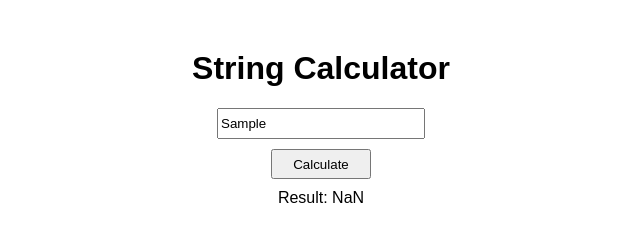
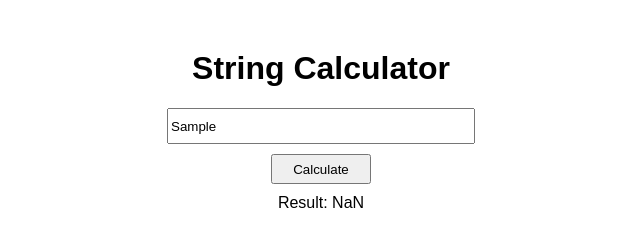
Before and after one commit to vaibhavpit/String-Calculator, a plain HTML site: page index.html in a window 1280 px wide. Both pictures are taken after typing "Sample" into the empty fields and a click on the button "Calculate". Shown: the whole page, without its empty margins (319-959 px from the left). Drawn offline with Linux system fonts and the light colour scheme.

Commit message:
Added comment Into for Each step

```diff
--- a/index.html
+++ b/index.html
@@ -5,15 +5,14 @@
     <meta name="viewport" content="width=device-width, initial-scale=1.0">
     <title>String Calculator</title>
     <style>
-        /* Basic styling */
         body {
             font-family: Arial, sans-serif;
             text-align: center;
             margin-top: 50px;
         }
         input {
-            width: 200px;
-            height: 25px;
+            width: 300px;
+            height: 30px;
             margin-bottom: 10px;
         }
         button {
@@ -30,46 +29,58 @@
 </head>
 <body>
     <h1>String Calculator</h1>
+
+    <!-- Input field for entering numbers -->
     <input type="text" id="numbersInput" placeholder="Enter numbers">
     <br>
+
+    <!-- Button to trigger calculation -->
     <button onclick="calculate()">Calculate</button>
+
+    <!-- Paragraph to display the result -->
     <p id="result"></p>
+
+    <!-- Paragraph to display any errors (like negative numbers) -->
     <p id="error"></p>
 
+    <!-- Embedded JavaScript -->
     <script>
         function add(numbers) {
-            if (!numbers) return 0;
+            if (!numbers) return 0;  // If input is empty, return 0.
 
-            let delimiter = /,|\n/;
+            let delimiter = /,|\n/;  // Default delimiter: comma or newline.
 
+            // Check if there's a custom delimiter.
             if (numbers.startsWith("//")) {
                 const delimiterEnd = numbers.indexOf("\n");
-                delimiter = new RegExp(numbers.substring(2, delimiterEnd));
-                numbers = numbers.substring(delimiterEnd + 1);
+                delimiter = new RegExp(numbers.substring(2, delimiterEnd));  // Use the custom delimiter.
+                numbers = numbers.substring(delimiterEnd + 1);  // Remove delimiter declaration.
             }
 
-            const numArray = numbers.split(delimiter).map(Number);
+            const numArray = numbers.split(delimiter).map(Number);  // Split by delimiter and convert to numbers.
 
+            // Check for negative numbers.
             const negatives = numArray.filter(num => num < 0);
-            if (negatives.length) {
+            if (negatives.length > 0) {
                 throw new Error(`Negative numbers not allowed: ${negatives.join(", ")}`);
             }
 
-            return numArray.reduce((sum, num) => sum + num, 0);
+            return numArray.reduce((sum, num) => sum + num, 0);  // Sum up the numbers.
         }
 
+        // Function to handle the "Calculate" button click
         function calculate() {
-            const input = document.getElementById("numbersInput").value;
+            const input = document.getElementById("numbersInput").value;  // Get user input.
             const resultElement = document.getElementById("result");
             const errorElement = document.getElementById("error");
 
             try {
-                const result = add(input);
-                resultElement.textContent = `Result: ${result}`;
-                errorElement.textContent = "";
+                const result = add(input);  // Call the add function.
+                resultElement.textContent = `Result: ${result}`;  // Display result.
+                errorElement.textContent = "";  // Clear any error messages.
             } catch (error) {
-                resultElement.textContent = "";
-                errorElement.textContent = error.message;
+                resultElement.textContent = "";  // Clear result if there's an error.
+                errorElement.textContent = error.message;  // Show the error message.
             }
         }
     </script>
```
